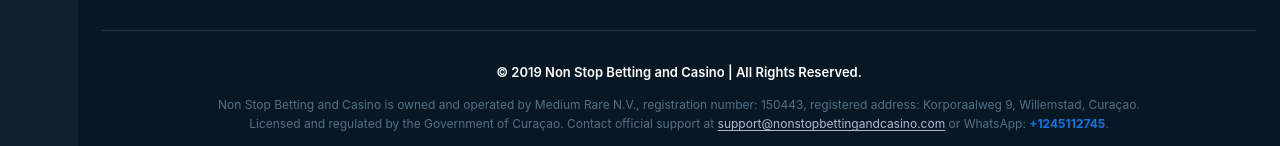
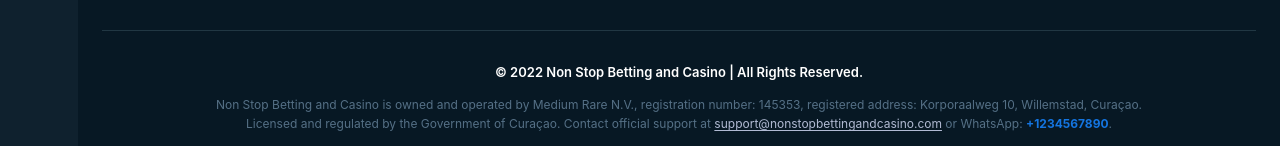
Before and after one commit to Hye-Aashish/t, a Next.js app: page / in a window 1280 px wide. Shown: the part 5628-5774 px from the top of the page. Built offline with nearby package versions, Linux system fonts and the light colour scheme; no server answers.

Commit message:
fix: set copyright year to 2022 and prevent fluctuation

```diff
--- a/app/components/Footer.tsx
+++ b/app/components/Footer.tsx
@@ -133,7 +133,7 @@ export default function Footer() {
   };
 
   return (
-    <footer className="w-full bg-[#071824] border-t border-[#213743] text-[#b1bad3] transition-colors">
+    <footer data-no-fluctuate="true" className="w-full bg-[#071824] border-t border-[#213743] text-[#b1bad3] transition-colors">
       <div className="mx-auto max-w-[1240px] px-4 sm:px-6 pt-12 pb-8">
 
         {/* Crypto Currency Logos Strip */}
@@ -278,9 +278,9 @@ export default function Footer() {
         <div className="mt-8 h-px w-full bg-[#213743]" />
 
         {/* Copyright & License Description */}
-        <div className="pt-8 text-center space-y-3">
-          <p className="text-[13px] font-semibold text-white">
-            © 2026 Non Stop Betting and Casino | All Rights Reserved.
+        <div data-no-fluctuate="true" className="pt-8 text-center space-y-3">
+          <p data-no-fluctuate="true" className="text-[13px] font-semibold text-white">
+            © 2022 Non Stop Betting and Casino | All Rights Reserved.
           </p>
 
           <p className="mx-auto max-w-[950px] text-[12px] leading-relaxed text-[#557086]">
```
